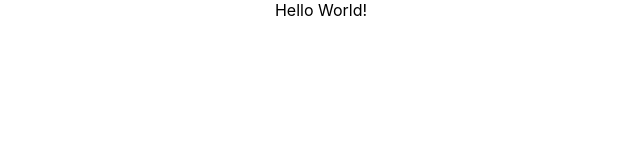
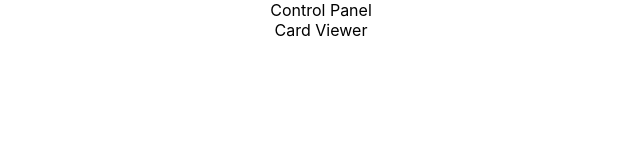
Before and after one commit to NicolasSteuernagle/ta-trainer_example, a React (Create React App) app: page / in a window 1280 px wide. Shown: the top 160 px of the page, without its empty margins (319-959 px from the left). Built offline with nearby package versions, Linux system fonts and the light colour scheme.

Commit message:
added cardviewer

```diff
--- a/src/App.tsx
+++ b/src/App.tsx
@@ -1,10 +1,14 @@
 import React from 'react';
 import './App.css';
+import CARDS from './assets/cards.json';
+import { CardViewer } from './components/CardViewer';
+import { ControlPanel } from './components/ControlPanel';
 
 function App(): JSX.Element {
   return (
     <div className="App">
-      Hello World!
+      <ControlPanel></ControlPanel>
+      <CardViewer></CardViewer>
     </div>
   );
 }
--- /dev/null
+++ b/src/components/CardViewer.tsx
@@ -0,0 +1,5 @@
+
+
+export function CardViewer(): JSX.Element {
+    return <div>Card Viewer</div>
+}
```
